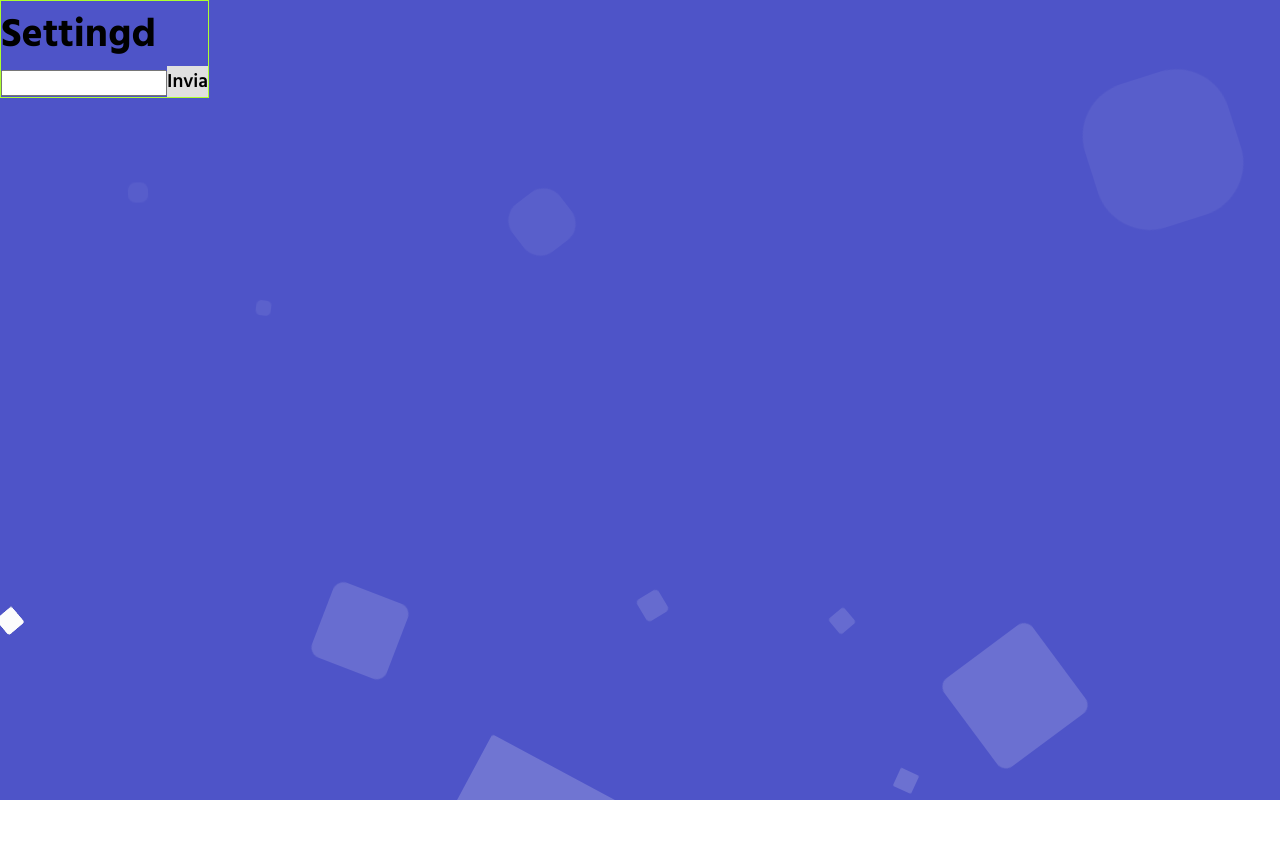
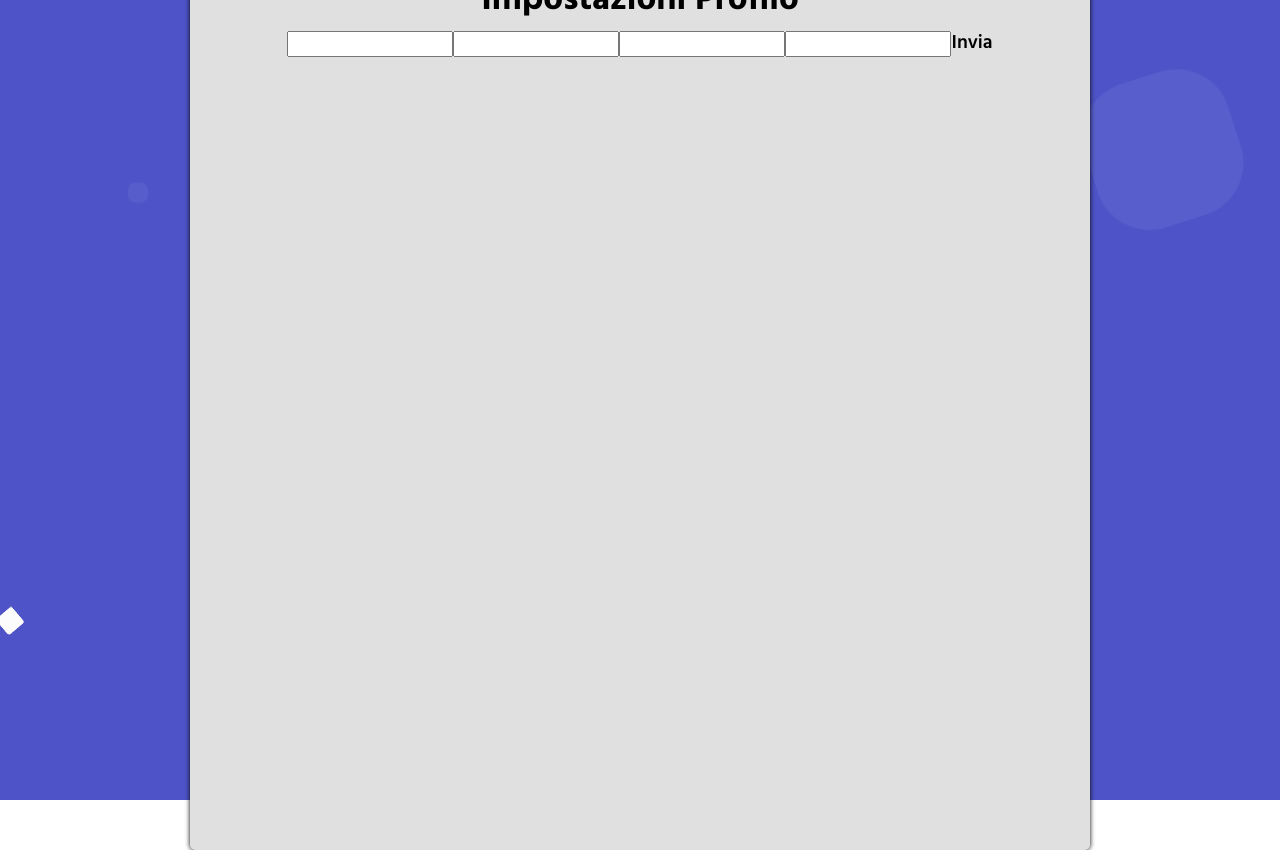
Before and after one commit to Gianmaph/giancv, a React (Vite) app: page /settings in a window 1280 px wide. Before the commit the page ends 800 px from the top, so only its background shows below. Built offline with nearby package versions, Linux system fonts and the light colour scheme; no server answers; the database is empty.

Commit message:
Settings Profile and database writing

```diff
--- a/src/components/myPerson/MyPerson.jsx
+++ b/src/components/myPerson/MyPerson.jsx
@@ -9,21 +9,21 @@ const MyPerson = ({ settings }) => {
   };
 
   useEffect(() => {
-    let sub = document.querySelector(".sub");
-    sub.style.opacity = 100;
-    sleepSync(500);
-    const timer = setTimeout(() => {
-      if (text === "Electronic Engineer") {
-        setText("Embedded System Developer");
-        sub.style.opacity = 0;
-        sleepSync(500);
-      } else {
-        setText("Electronic Engineer");
-        sub.style.opacity = 0;
-        sleepSync(500);
-      }
-    }, 1000);
-    return () => clearTimeout(timer);
+    // let sub = document.querySelector(".sub");
+    // sub.style.opacity = 100;
+    // sleepSync(500);
+    // const timer = setTimeout(() => {
+    //   if (text === "Electronic Engineer") {
+    //     setText("Embedded System Developer");
+    //     sub.style.opacity = 0;
+    //     sleepSync(500);
+    //   } else {
+    //     setText("Electronic Engineer");
+    //     sub.style.opacity = 0;
+    //     sleepSync(500);
+    //   }
+    // }, 1000);
+    // return () => clearTimeout(timer);
   });
 
   return (
--- a/src/components/settings/index.jsx
+++ b/src/components/settings/index.jsx
@@ -1,27 +1,72 @@
 import { useEffect, useState } from "react";
 import styles from "./styles.module.scss";
+import { getDatabase, ref, set, onValue } from "firebase/database";
+import { db } from "../../../firebase/firebase.config";
+const Settings = () => {
+  const [name, setName] = useState("");
+  const [surname, setSurname] = useState("");
+  const [age, setAge] = useState("");
+  const [roles, setRoles] = useState([]);
 
-const Settings = () => {
-  const [input, setInput] = useState("");
+  // useEffect(() => {
+  //   console.log(input);
+  // }, [input]);
 
+  const handleForm = (e) => {
+    let form = {
+      name: name,
+      surname: surname,
+      age: age,
+      roles: roles,
+    };
+    e.preventDefault();
+    writeSettings(form);
+  };
+
+  function writeSettings(form) {
+    const db = getDatabase();
+    set(ref(db, "settings"), {
+      name: form.name,
+      surname: form.surname,
+      age: form.age,
+      roles: form.roles,
+    });
+  }
   useEffect(() => {
-    console.log(input);
-  }, [input]);
-
-  const handleForm = e => {
-    e.preventDefault();
-    console.log("FORM: ", input);
-  };
+    const query = ref(db, "settings");
+    return onValue(query, (snapshot) => {
+      const data = snapshot.val();
+      setName(data.name);
+      setSurname(data.surname);
+      setAge(data.age);
+      setRoles(data.roles);
+    });
+  }, []);
 
   return (
     <div className={styles.main}>
-      <h1 className={styles.title}>Settingd</h1>
-      <div className={styles.content}>
+      <div className={styles.settings}>
+        <h1 className={styles.title}>Impostazioni Profilo</h1>
         <form onSubmit={handleForm}>
           <input
             type="text"
-            value={input}
-            onChange={e => setInput(e.target.value)}
+            value={name}
+            onChange={(e) => setName(e.target.value)}
+          />
+          <input
+            type="text"
+            value={surname}
+            onChange={(e) => setSurname(e.target.value)}
+          />
+          <input
+            type="text"
+            value={age}
+            onChange={(e) => setAge(e.target.value)}
+          />
+          <input
+            type="text"
+            value={roles}
+            onChange={(e) => setRoles([e.target.value])}
           />
           <button type="submit">Invia</button>
         </form>
--- a/src/components/settings/styles.module.scss
+++ b/src/components/settings/styles.module.scss
@@ -1,7 +1,20 @@
 .main {
   width: 100%;
-  border: 1px solid greenyellow;
-  .title {
-    font-size: 40px;
+  display: flex;
+  justify-content: center;
+  align-items: center;
+  height: 100vh;
+  width: 100vw;
+  .settings {
+    width: 900px;
+    height: 900px;
+    background: #e0e0e0;
+    text-align: center;
+    border-radius: 5px;
+    box-shadow: 0 0 5px black;
+    .title {
+      margin-top: 20px;
+      font-size: 35px;
+    }
   }
 }
```
